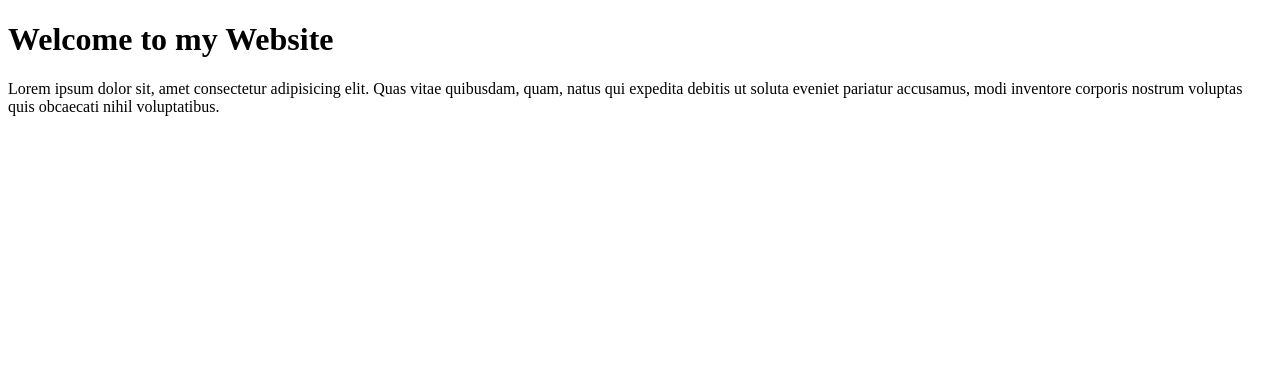
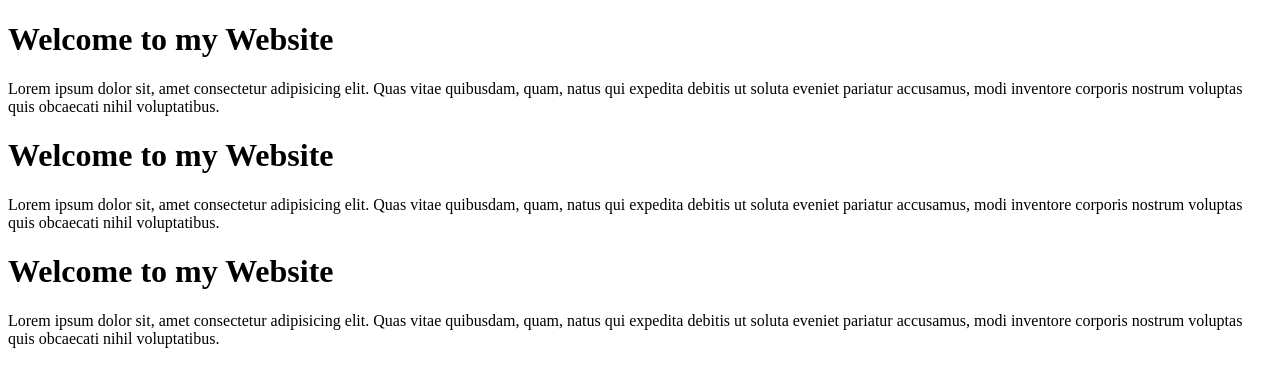
Before and after one commit to M-Shahin-Alam/my-simple-website, a plain HTML site: page index.html in a window 1280 px wide. Drawn offline with Linux system fonts and the light colour scheme.

Commit message:
added again

```diff
--- a/index.html
+++ b/index.html
@@ -12,6 +12,16 @@
     <div> Lorem ipsum dolor sit, amet consectetur adipisicing elit. Quas vitae quibusdam, quam, natus qui expedita
         debitis ut soluta eveniet pariatur accusamus, modi inventore corporis nostrum voluptas quis obcaecati nihil
         voluptatibus.</div>
+
+    <h1> Welcome to my Website</h1>
+    <div> Lorem ipsum dolor sit, amet consectetur adipisicing elit. Quas vitae quibusdam, quam, natus qui expedita
+        debitis ut soluta eveniet pariatur accusamus, modi inventore corporis nostrum voluptas quis obcaecati nihil
+        voluptatibus.</div>
+
+    <h1> Welcome to my Website</h1>
+    <div> Lorem ipsum dolor sit, amet consectetur adipisicing elit. Quas vitae quibusdam, quam, natus qui expedita
+        debitis ut soluta eveniet pariatur accusamus, modi inventore corporis nostrum voluptas quis obcaecati nihil
+        voluptatibus.</div>
 </body>
 
 </html>
```
